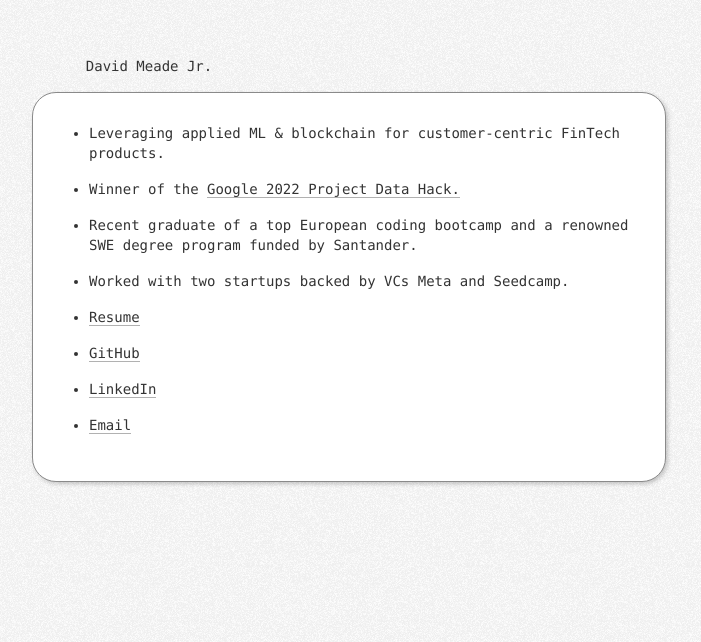
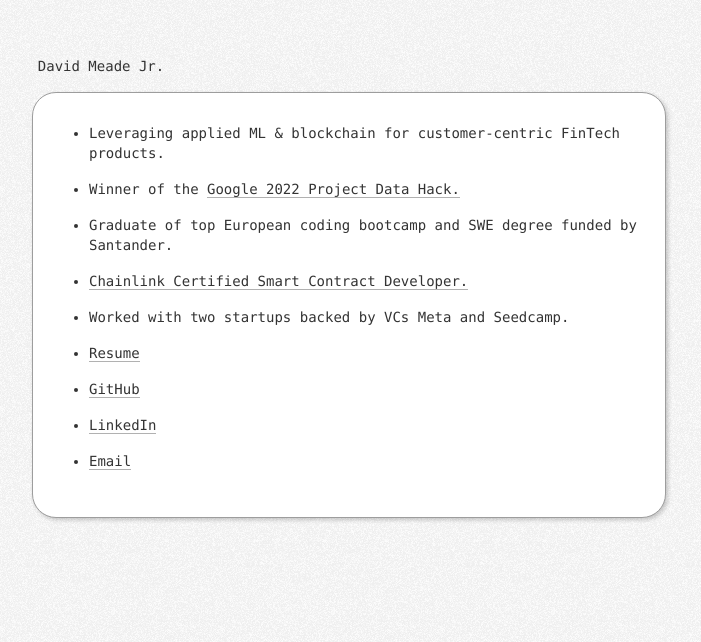
Before and after one commit to davidmeadejr/personal-website, a React (Create React App) app: page / in a window 1280 px wide. Shown: the part 158-800 px from the top of the page, without its empty margins (291-992 px from the left). Built offline with nearby package versions, Linux system fonts and the light colour scheme.

Commit message:
Feat: Updated personal website

```diff
--- a/src/App.js
+++ b/src/App.js
@@ -23,8 +23,11 @@
                 Google 2022 Project Data Hack.
               </a>
             </li>
+            <li>Graduate of top European coding bootcamp and SWE degree funded by Santander.</li>
             <li>
-              Recent graduate of a top European coding bootcamp and a renowned SWE degree program funded by Santander.
+              <a href="https://app.poap.xyz/token/6264372" target="_blank" rel="noreferrer">
+                Chainlink Certified Smart Contract Developer.
+              </a>
             </li>
             <li>Worked with two startups backed by VCs Meta and Seedcamp.</li>
             {/* <li className="examples">
--- a/src/components/Navbar.css
+++ b/src/components/Navbar.css
@@ -34,7 +34,7 @@
   color: #333333;
   font-size: 14px;
   margin-bottom: 0;
-  margin-right: 25rem;
+  margin-right: 31rem;
 }
 
 @media (max-width: 390px) {
```
